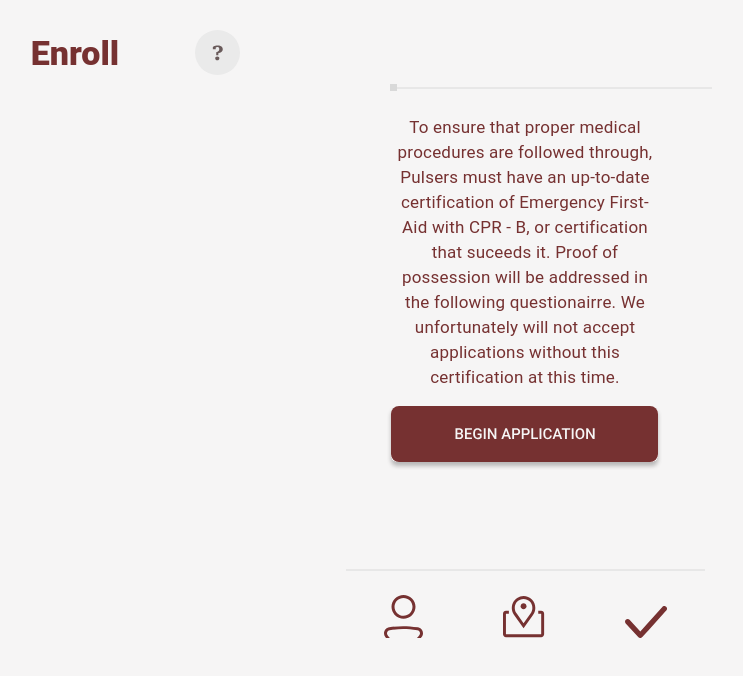
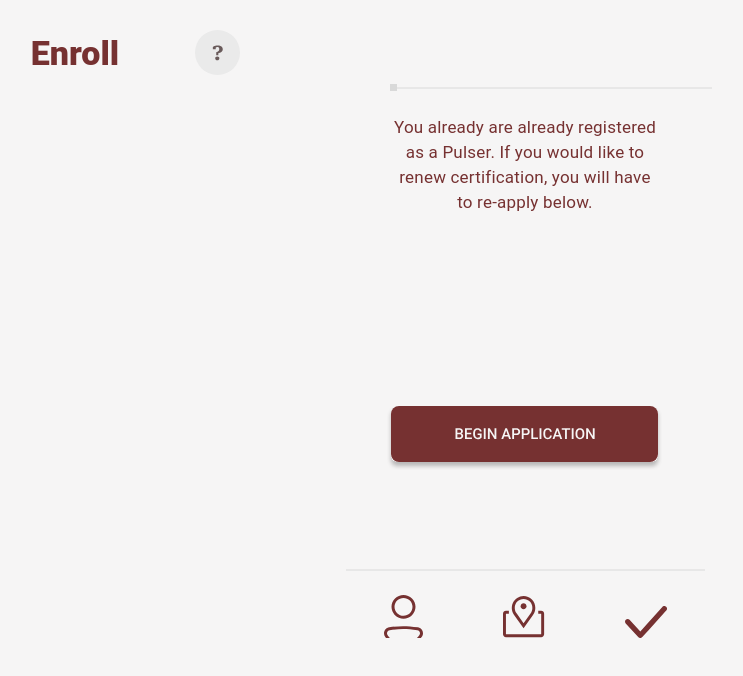
Before and after one commit to 4shlyn/pulsesafe, a React (Create React App) app in the folder client/: page /enroll in a window 1280 px wide. Shown: the top 676 px of the page, without its empty margins (115-858 px from the left). Built offline with nearby package versions, Linux system fonts and the light colour scheme; what react-google-maps would draw is missing.

Commit message:
Update enrollpreface.js

```diff
--- a/client/src/components/enrollpreface.js
+++ b/client/src/components/enrollpreface.js
@@ -3,16 +3,8 @@ function EnrollPreface() {
     return (
         <div className="container">
         <div id="preface-enroll">
-        To ensure that proper medical
-        procedures are followed through,
-        Pulsers must have an up-to-date
-        certification of Emergency First-Aid
-        with CPR - B, or certification that
-        suceeds it. Proof of possession will
-        be addressed in the following
-        questionairre. We unfortunately
-        will not accept applications without
-        this certification at this time.
+You already are already registered as a Pulser. If you would like to renew certification,
+you will have to re-apply below.
         </div>
         </div>
 
```
